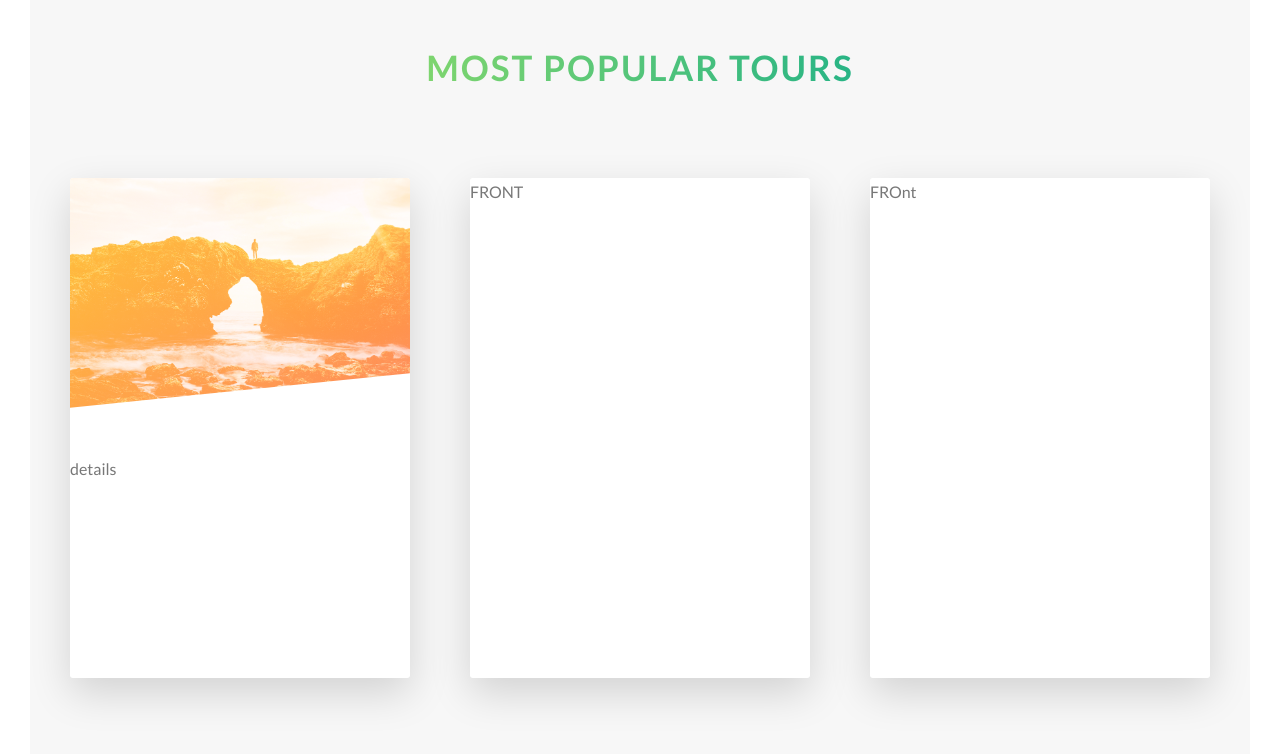
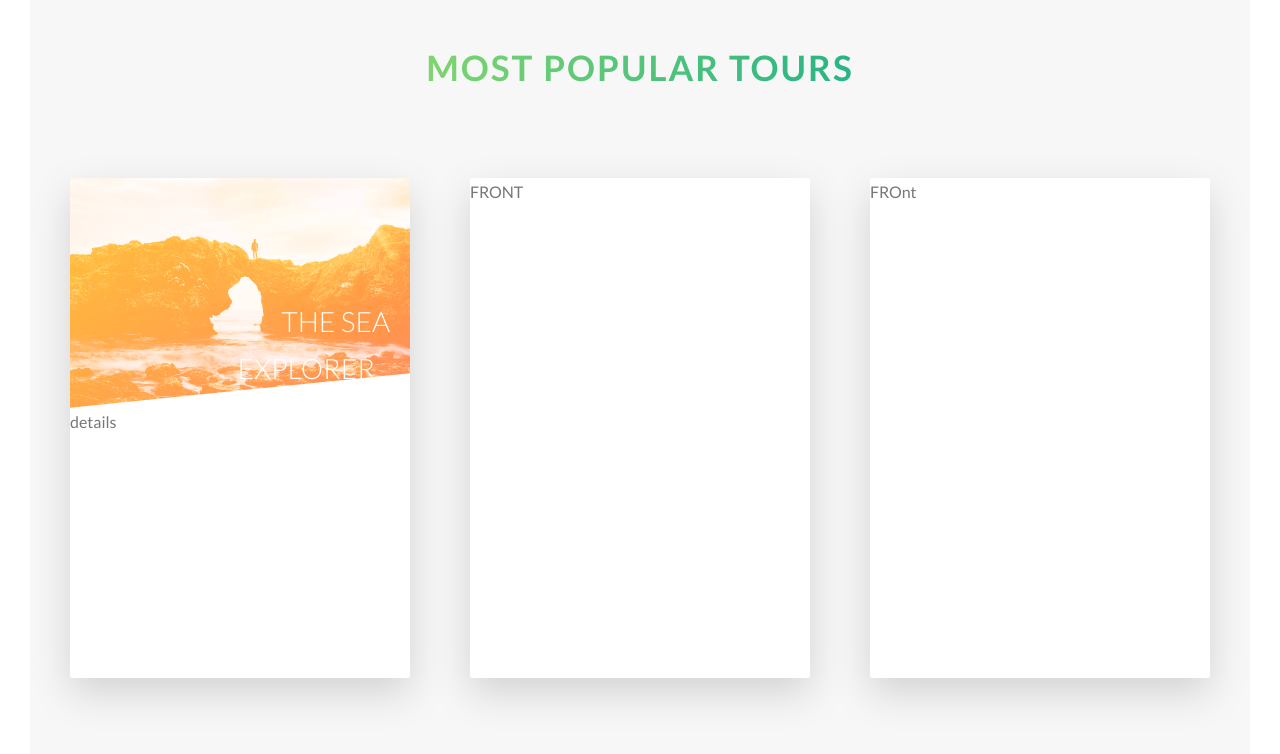
Before and after one commit to matiwiber/Learn-Saas, a website: page index.html in a window 1280 px wide. Shown: the part 2282-3036 px from the top of the page. Drawn offline with Linux system fonts and the light colour scheme.

Commit message:
add few things in card

```diff
--- a/index.html
+++ b/index.html
@@ -157,9 +157,11 @@
                 <div class="card__picture card__picture--1">
                   &nbsp;
                 </div>
-                <div class="card__heading">
-                  heading
-                </div>
+                <h4 class="card__heading">
+                  <span class="card__heading-span card__heading-span--1">
+                    The Sea explorer
+                  </span>
+                </h4>
                 <div class="card__details">
                   details
                 </div>
--- a/sass/components/_card.scss
+++ b/sass/components/_card.scss
@@ -75,7 +75,25 @@
     font-size: 2.8rem;
     font-weight: 300;
     text-transform: uppercase;
+    text-align: right;
     color: $color-white;
+    position:absolute;
+    top: 12rem;
+    right: 2rem;
+    width: 75%;
+
+  }
+
+  &__heading-span{
+    padding: 1rem 1.5rem;
+
+    &--1{
+
+      background-image: linear-gradient(to right bottom,
+      rgba($color-secondary-light, .85)
+      rgba($color-secondary-dark, .85));
+
+    }
 
   }
 
```
Also changed, not shown: css/style.css.
